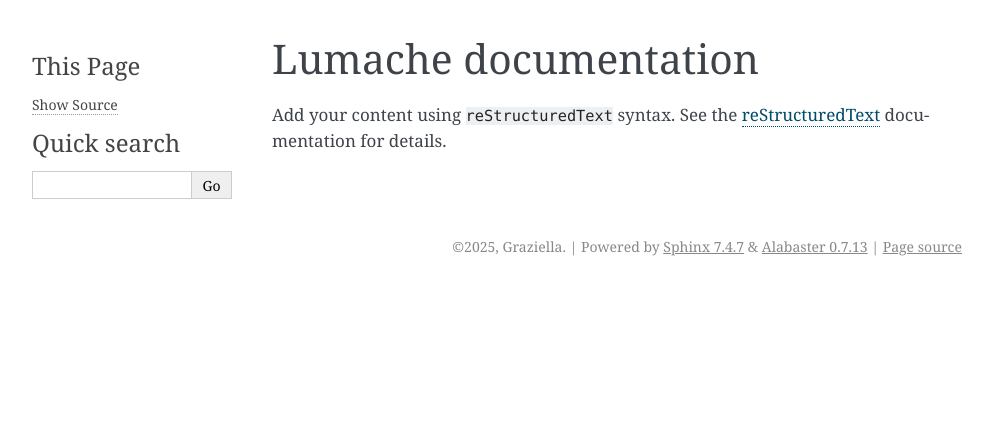
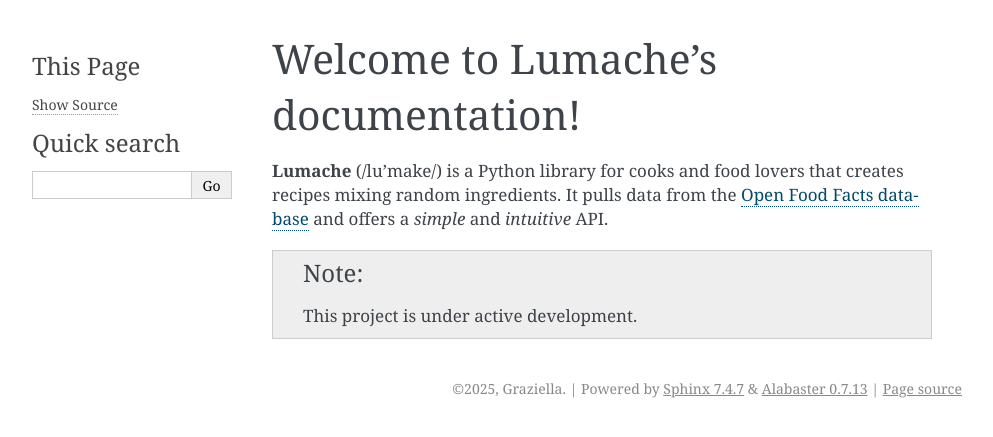
Before and after one commit to a-vanderheiden/sphinx-test, a Sphinx documentation site: the page built from docs/source/index.rst, in a window 1280 px wide. Shown: the top 437 px of the page, without its empty margins (148-1141 px from the left). Built offline with Sphinx 7.4.7, drawn with Linux system fonts in a browser that asks for light colours.

Commit message:
updated index.rst then rebuilt the html with

```diff
--- a/docs/source/index.rst
+++ b/docs/source/index.rst
@@ -3,12 +3,17 @@
    You can adapt this file completely to your liking, but it should at least
    contain the root `toctree` directive.
 
-Lumache documentation
-=====================
+Welcome to Lumache's documentation!
+===================================
 
-Add your content using ``reStructuredText`` syntax. See the
-`reStructuredText <https://www.sphinx-doc.org/en/master/usage/restructuredtext/index.html>`_
-documentation for details.
+**Lumache** (/lu'make/) is a Python library for cooks and food lovers that
+creates recipes mixing random ingredients.  It pulls data from the `Open Food
+Facts database <https://world.openfoodfacts.org/>`_ and offers a *simple* and
+*intuitive* API.
+
+.. note::
+
+   This project is under active development.
 
 
 .. toctree::
```
